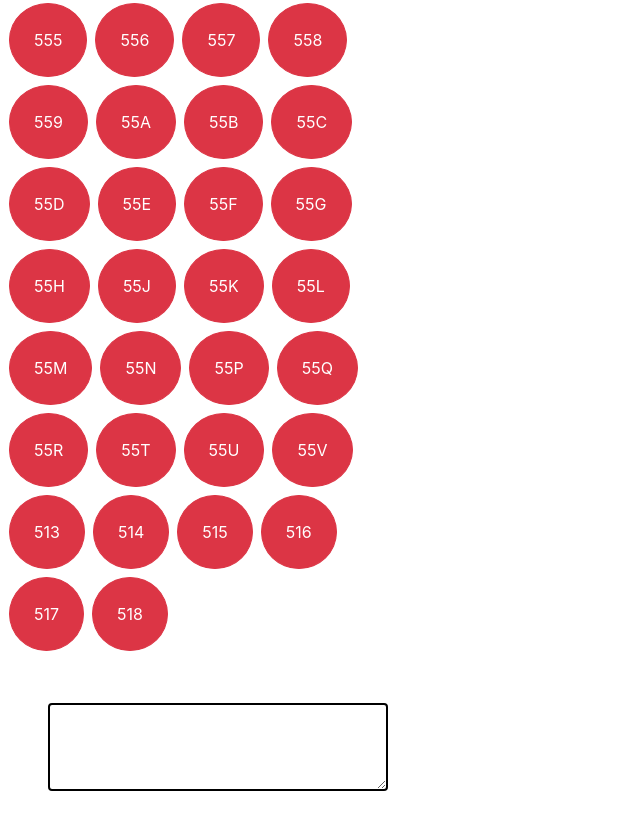
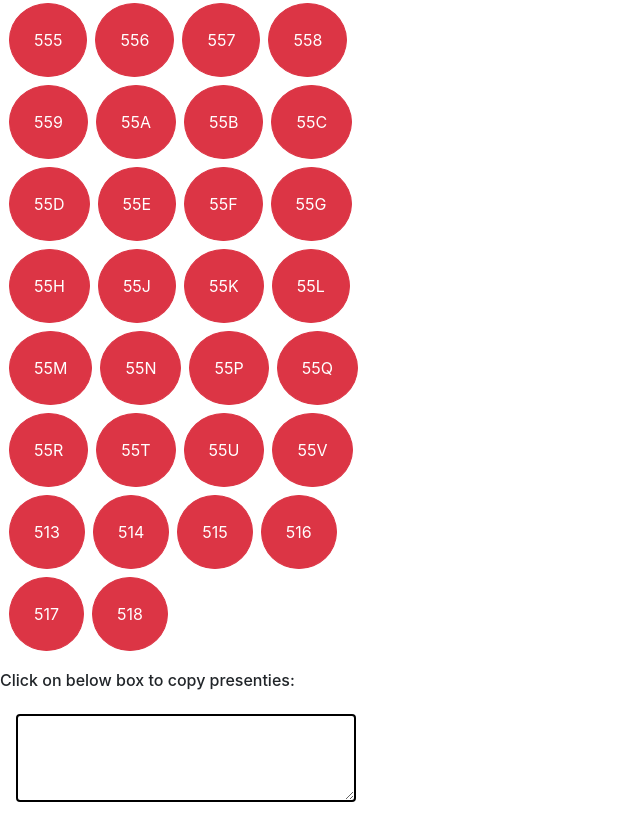
Before and after one commit to s-vamshi/Attendance, a plain HTML site: page index.html in a window 1280 px wide. Shown: the part 739-1578 px from the top of the page, without its empty margins (0-640 px from the left). After the commit the page ends 1557 px from the top, so only its background shows below. Drawn offline with nearby package versions, Linux system fonts and the light colour scheme.

Commit message:
Update index.html

```diff
--- a/index.html
+++ b/index.html
@@ -332,7 +332,8 @@
 
         </div>
     </div>
-    <textarea rows="3" cols="27" id="result" class="m-5 btn" readonly>
+    <h6 class="mt-3">Click on below box to copy presenties:</h6>
+    <textarea rows="3" cols="27" id="result" class="m-3 btn" readonly>
     </textarea>
     <script src="index.js"></script>
 </body>
```
